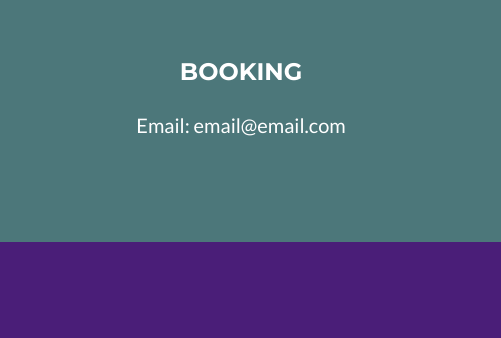
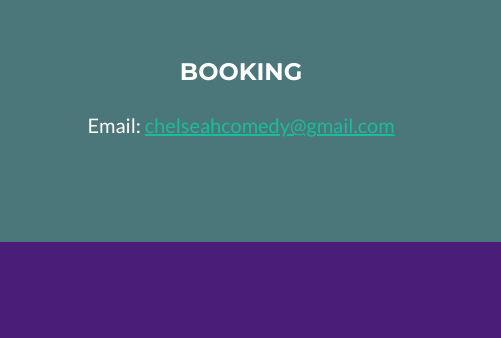
Before and after one commit to ChelseaHxxx/ChelseaHxxx.github.io, a plain HTML site: page index.html in a window 1280 px wide. Shown: the part 3568-3906 px from the top of the page, 779-1280 px from the left. Drawn offline with nearby package versions, Linux system fonts and the light colour scheme.

Commit message:
added email

```diff
--- a/index.html
+++ b/index.html
@@ -233,7 +233,7 @@
                     <div class="col-lg-4">
                         <h4 class="text-uppercase mb-4">Booking</h4>
                         <p class="lead mb-0">
-                            Email: email@email.com
+                            Email: <a href = "mailto: chelseahcomedy@gmail.com">chelseahcomedy@gmail.com</a>
                         </p>
                     </div>
                 </div>
@@ -262,6 +262,7 @@
                                     </div>
                                     <!-- Portfolio Modal - Image-->
                                     <img class="img-fluid rounded mb-5" src="assets/img/portfolio/event-image-1.jpg" alt="..." />
+                                    <p>facebook link</p>
                                     <button class="btn btn-primary" data-bs-dismiss="modal">
                                         <i class="fas fa-xmark fa-fw"></i>
                                         Close Window
```
